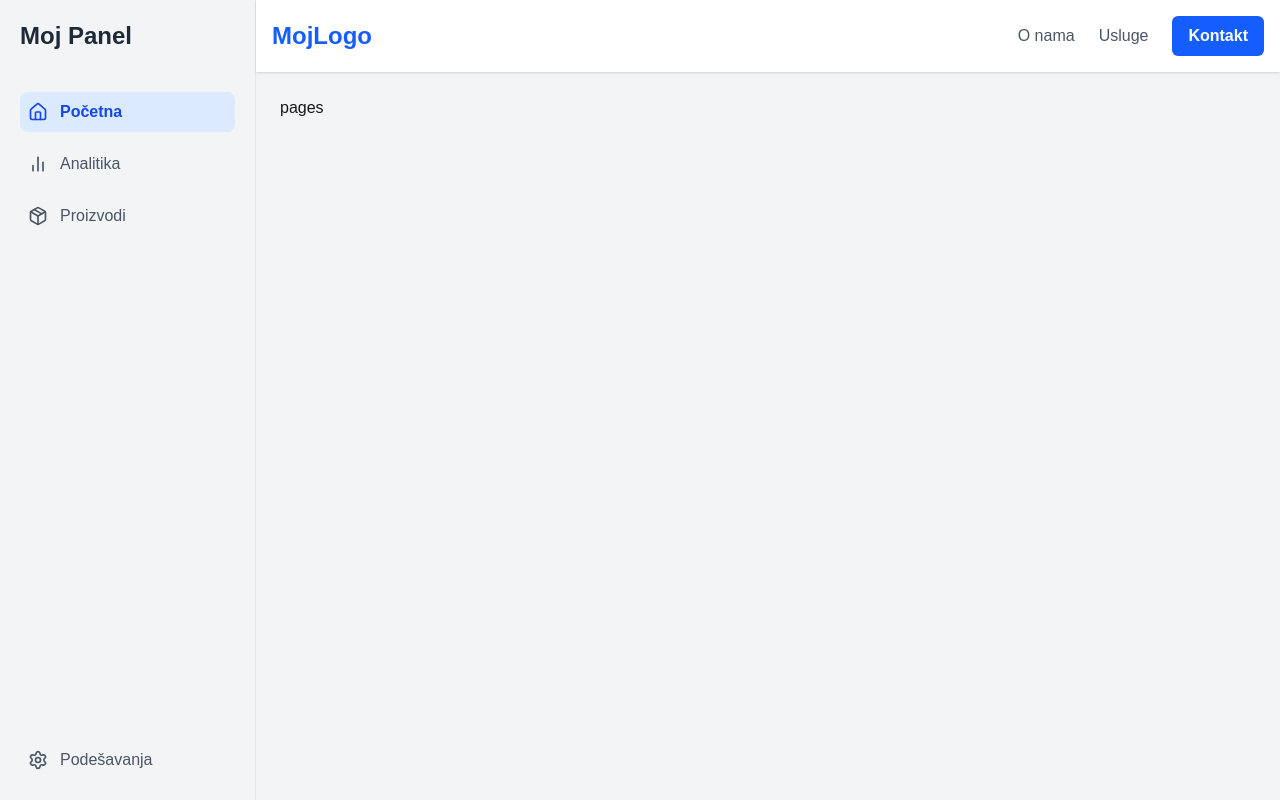
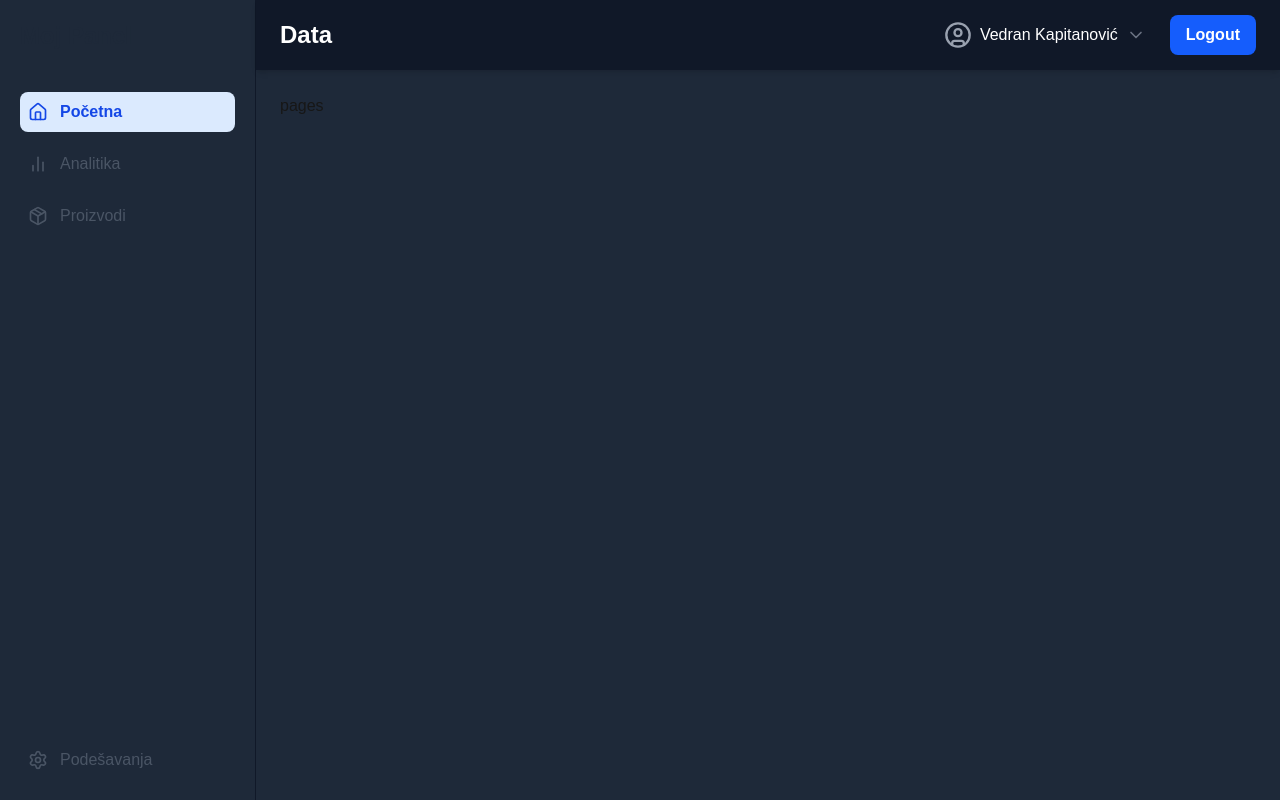
Before and after one commit to VKapitano/VeLoop, a Next.js app: page /data in a window 1280 px wide. Built offline with nearby package versions, Linux system fonts and the light colour scheme.

Commit message:
set up header, components moves to separate folder; problem with logout

```diff
--- a/app/(content)/layout.js
+++ b/app/(content)/layout.js
@@ -4,12 +4,14 @@ import Image from 'next/image'; // I dalje je dobra praksa koristiti next/image
 
 import { Home, BarChart2, Package, Users, Settings } from 'lucide-react';
 
+import DynamicHeader from '../components/DynamicHeader';
+
 const ContentLayout = ({ children }) => {
   return (
-        <div className="flex h-screen bg-gray-100">
+        <div className="flex h-screen bg-gray-800">
             <Sidenav />
             <div className="flex flex-1 flex-col">
-                <Header />
+                <DynamicHeader title="Ranges" username="Vedran Kapitanović"/>
                 <main className="flex-1 overflow-y-auto p-6">
                     {children}
                 </main>
@@ -18,10 +20,11 @@ const ContentLayout = ({ children }) => {
     )
 };
 
-const Header = () => {
+/* stari hader - nije u upotrebi*/
+const Header1 = () => {
     return (
         <div>
-            <header className="bg-white shadow-sm">
+            <header className="bg-gray-900 shadow-sm">
                 <div className="container mx-auto flex justify-between items-center p-4">
                     {/* Logo */}
                     <Link href="/">
@@ -59,7 +62,7 @@ const Sidenav = () => {
     return (
         // <aside> je i dalje dobar semantički izbor
     // Stilovi su isti kao u prethodnom primeru i definišu izgled kontejnera
-    <aside className="w-64 h-screen bg-gray-100 border-r border-gray-200 p-5">
+    <aside className="w-64 h-screen bg-gray-800 border-r border-gray-900 p-5">
 
       {/* Logo sekcija */}
       <div className="mb-10">
--- /dev/null
+++ b/app/components/DynamicHeader.js
@@ -0,0 +1,36 @@
+'use client'; // <-- Ključna direktiva koja ovo čini Client komponentom
+
+import { useState, useEffect } from 'react';
+import { usePathname } from 'next/navigation'; // <-- Next.js hook za čitanje URL-a
+import { signOut } from 'next-auth/react';
+import Header from './Header';
+
+// Prihvaća props (npr. username) od Server komponente (layouta)
+const DynamicHeader = ({ username }) => {
+    const pathname = usePathname(); // Dohvaća trenutnu putanju, npr. "/data"
+    const [title, setTitle] = useState('');
+
+    // Efekt koji se pokreće svaki put kad se promijeni URL (pathname)
+    useEffect(() => {
+        if (pathname.includes('/data')) {
+            setTitle('Data');
+        } else if (pathname.includes('/ranges')) {
+            setTitle('Ranges');
+        } else {
+            // Fallback naslov ako je potrebno
+            setTitle('Dashboard');
+        }
+    }, [pathname]);
+
+     // Funkcija koja će se pozvati na klik
+    const handleLogout = () => {
+        // Poziv NextAuth funkcije za odjavu.
+        // Ona će očistiti kolačić i preusmjeriti korisnika.
+        signOut({ callbackUrl: '/login' }); // <-- Možete specificirati gdje da preusmjeri korisnika nakon odjave
+    };
+
+    // Renderira originalnu "glupu" Header komponentu s dinamičkim naslovom
+    return <Header title={title} username={username} onLogout={handleLogout} />;
+};
+
+export default DynamicHeader;
--- /dev/null
+++ b/app/components/Header.js
@@ -0,0 +1,40 @@
+import React from 'react'
+
+import { UserCircle, ChevronDown } from 'lucide-react';
+
+const User_button = ({ username }) => {
+    return (
+        <button className="flex items-center gap-2 text-white hover:bg-gray-800 p-2 rounded-lg transition-colors duration-200">
+            {/* Okrugla placeholder ikona korisnika */}
+            <UserCircle size={28} className="text-gray-400" />
+
+            {/* Ime korisnika */}
+            <span className="font-medium">{username}</span>
+
+            {/* Ikona za padajući izbornik */}
+            <ChevronDown size={20} className="text-gray-500" />
+        </button>
+    )
+}
+
+const Header = ({ title, username, onLogout }) => {
+  return (
+        <header className="h-[70px] bg-gray-900 flex items-center justify-between px-6 shadow-md">
+            {/* Lijeva strana: Naslov */}
+            <h1 className="text-2xl font-bold text-white">
+                {title}
+            </h1>
+
+            {/* Desna strana: Gumbovi */}
+            <div className="flex items-center gap-4">
+                {/* Gumb za korisnički profil */}
+                <User_button username={ username } />
+                <button onClick={onLogout} className="bg-blue-600 hover:bg-blue-700 text-white font-semibold py-2 px-4 rounded-lg transition-colors duration-200">
+                    Logout
+                </button>
+            </div>
+        </header>
+    )
+}
+
+export default Header
```
